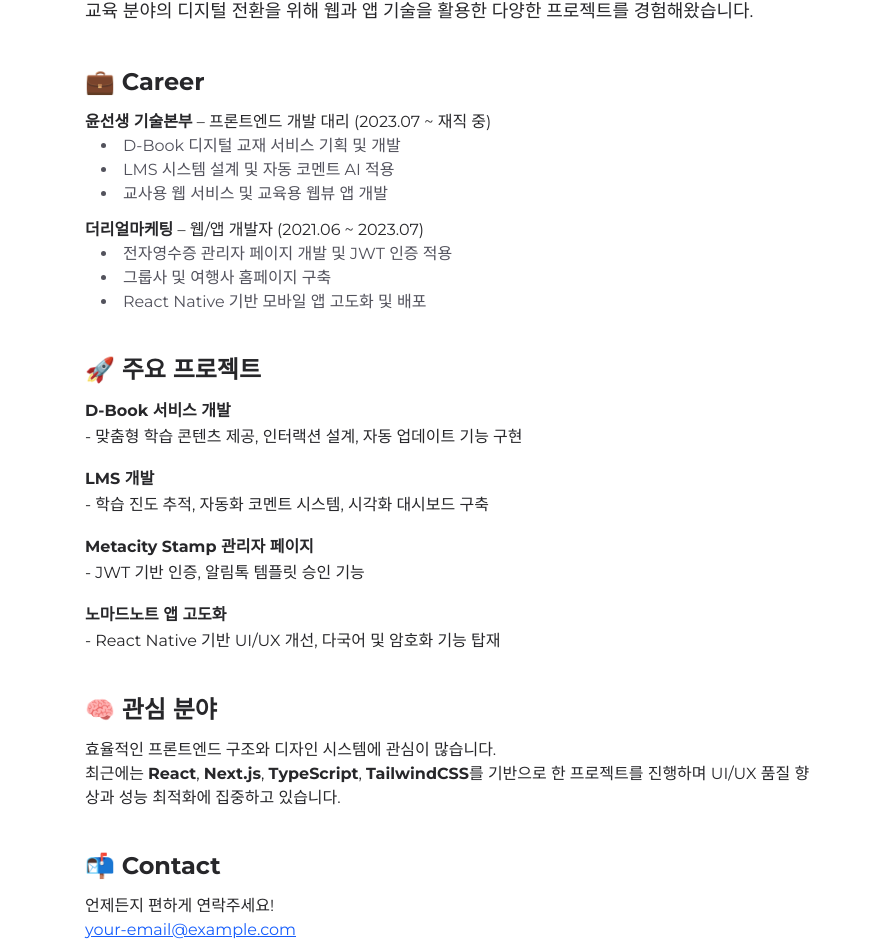
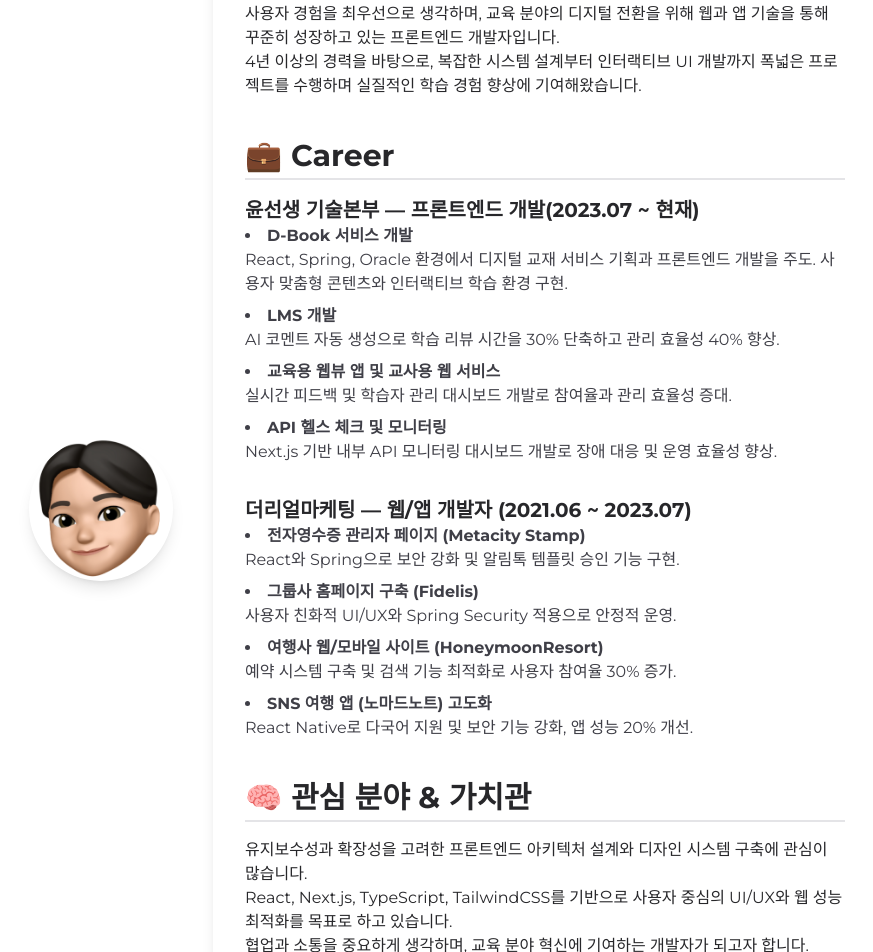
Before and after one commit to Jaeseokkong/NEXT-BLOG, a Next.js app: page /about in a window 1280 px wide. Shown: the part 254-1206 px from the top of the page, without its empty margins (187-1060 px from the left). Built offline with nearby package versions, Linux system fonts and the light colour scheme.

Commit message:
feat: About 페이지 업데이트 - 아바타 추가 - 레이아웃 구성 변경

```diff
--- a/src/app/about/page.tsx
+++ b/src/app/about/page.tsx
@@ -1,87 +1,88 @@
-// src/app/about/page.tsx
+import Image from "next/image";
 
 export default function AboutPage() {
   return (
-    <div className="max-w-3xl mx-auto px-4 py-12 space-y-10 text-zinc-800 dark:text-zinc-200">
-      {/* 소개 */}
-      <section>
-        <h1 className="text-4xl font-bold mb-4">About HJS</h1>
-        <p className="text-lg leading-relaxed">
-          안녕하세요! 👋 저는 <strong>HJS</strong>입니다.
-          <br />
-          사용자 경험을 고민하고, 꾸준히 성장하는 프론트엔드 개발자입니다. <br />
-          교육 분야의 디지털 전환을 위해 웹과 앱 기술을 활용한 다양한 프로젝트를 경험해왔습니다.
+    <div className="max-w-4xl mx-auto px-6 py-12 flex flex-col md:flex-row items-center gap-10 text-zinc-800 dark:text-zinc-200">
+      <div className="flex-shrink-0">
+        <Image
+          src="/images/avatar-1.png"
+          alt="HJS Avatar-1"
+          width={100}
+          height={100}
+          className="w-36 h-36 rounded-full border-zinc-300 dark:border-zinc-600 shadow-lg object-cover"
+          loading="lazy"
+          unoptimized
+        />
+      </div>
+
+      {/* 텍스트 섹션 */}
+      <div className="flex-1 bg-white dark:bg-zinc-900 rounded-xl shadow-lg p-8 prose prose-zinc dark:prose-invert max-w-3xl">
+        <h1 className="text-4xl font-extrabold mb-6">About HJS</h1>
+        <p>
+          안녕하세요! 👋 저는 <strong>HJS</strong>입니다.<br />
+          사용자 경험을 최우선으로 생각하며, 교육 분야의 디지털 전환을 위해 웹과 앱 기술을 통해 꾸준히 성장하고 있는 프론트엔드 개발자입니다.<br />
+          4년 이상의 경력을 바탕으로, 복잡한 시스템 설계부터 인터랙티브 UI 개발까지 폭넓은 프로젝트를 수행하며 실질적인 학습 경험 향상에 기여해왔습니다.
         </p>
-      </section>
 
-      {/* 커리어 */}
-      <section>
-        <h2 className="text-2xl font-semibold mb-3">💼 Career</h2>
-        <ul className="space-y-3 text-base">
+        <h2 className="mt-10 mb-4 text-3xl font-semibold border-b-2 border-zinc-200 dark:border-zinc-700 pb-1">💼 Career</h2>
+        <h3 className="text-xl font-semibold mt-4">윤선생 기술본부 — 프론트엔드 개발(2023.07 ~ 현재)</h3>
+        <ul className="list-disc list-inside space-y-2 text-zinc-700 dark:text-zinc-400">
           <li>
-            <strong>윤선생 기술본부</strong> – 프론트엔드 개발 대리 (2023.07 ~ 재직 중)
-            <ul className="ml-4 list-disc list-inside text-zinc-600 dark:text-zinc-400">
-              <li>D-Book 디지털 교재 서비스 기획 및 개발</li>
-              <li>LMS 시스템 설계 및 자동 코멘트 AI 적용</li>
-              <li>교사용 웹 서비스 및 교육용 웹뷰 앱 개발</li>
-            </ul>
+            <strong>D-Book 서비스 개발</strong><br />
+            React, Spring, Oracle 환경에서 디지털 교재 서비스 기획과 프론트엔드 개발을 주도. 사용자 맞춤형 콘텐츠와 인터랙티브 학습 환경 구현.
           </li>
           <li>
-            <strong>더리얼마케팅</strong> – 웹/앱 개발자 (2021.06 ~ 2023.07)
-            <ul className="ml-4 list-disc list-inside text-zinc-600 dark:text-zinc-400">
-              <li>전자영수증 관리자 페이지 개발 및 JWT 인증 적용</li>
-              <li>그룹사 및 여행사 홈페이지 구축</li>
-              <li>React Native 기반 모바일 앱 고도화 및 배포</li>
-            </ul>
+            <strong>LMS 개발</strong><br />
+            AI 코멘트 자동 생성으로 학습 리뷰 시간을 30% 단축하고 관리 효율성 40% 향상.
+          </li>
+          <li>
+            <strong>교육용 웹뷰 앱 및 교사용 웹 서비스</strong><br />
+            실시간 피드백 및 학습자 관리 대시보드 개발로 참여율과 관리 효율성 증대.
+          </li>
+          <li>
+            <strong>API 헬스 체크 및 모니터링</strong><br />
+            Next.js 기반 내부 API 모니터링 대시보드 개발로 장애 대응 및 운영 효율성 향상.
           </li>
         </ul>
-      </section>
 
-      {/* 프로젝트 요약 */}
-      <section>
-        <h2 className="text-2xl font-semibold mb-3">🚀 주요 프로젝트</h2>
-        <ul className="space-y-4 text-base leading-relaxed">
+        <h3 className="text-xl font-semibold mt-8">더리얼마케팅 — 웹/앱 개발자 (2021.06 ~ 2023.07)</h3>
+        <ul className="list-disc list-inside space-y-2 text-zinc-700 dark:text-zinc-400">
           <li>
-            <strong>D-Book 서비스 개발</strong> <br />
-            - 맞춤형 학습 콘텐츠 제공, 인터랙션 설계, 자동 업데이트 기능 구현
+            <strong>전자영수증 관리자 페이지 (Metacity Stamp)</strong><br />
+            React와 Spring으로 보안 강화 및 알림톡 템플릿 승인 기능 구현.
           </li>
           <li>
-            <strong>LMS 개발</strong> <br />
-            - 학습 진도 추적, 자동화 코멘트 시스템, 시각화 대시보드 구축
+            <strong>그룹사 홈페이지 구축 (Fidelis)</strong><br />
+            사용자 친화적 UI/UX와 Spring Security 적용으로 안정적 운영.
           </li>
           <li>
-            <strong>Metacity Stamp 관리자 페이지</strong> <br />
-            - JWT 기반 인증, 알림톡 템플릿 승인 기능
+            <strong>여행사 웹/모바일 사이트 (HoneymoonResort)</strong><br />
+            예약 시스템 구축 및 검색 기능 최적화로 사용자 참여율 30% 증가.
           </li>
           <li>
-            <strong>노마드노트 앱 고도화</strong> <br />
-            - React Native 기반 UI/UX 개선, 다국어 및 암호화 기능 탑재
+            <strong>SNS 여행 앱 (노마드노트) 고도화</strong><br />
+            React Native로 다국어 지원 및 보안 기능 강화, 앱 성능 20% 개선.
           </li>
         </ul>
-      </section>
 
-      {/* 관심 기술 */}
-      <section>
-        <h2 className="text-2xl font-semibold mb-3">🧠 관심 분야</h2>
+        <h2 className="mt-10 mb-4 text-3xl font-semibold border-b-2 border-zinc-200 dark:border-zinc-700 pb-1">🧠 관심 분야 & 가치관</h2>
         <p>
-          효율적인 프론트엔드 구조와 디자인 시스템에 관심이 많습니다. <br />
-          최근에는 <strong>React</strong>, <strong>Next.js</strong>, <strong>TypeScript</strong>, <strong>TailwindCSS</strong>를 기반으로 한 프로젝트를 진행하며 UI/UX 품질 향상과 성능 최적화에 집중하고 있습니다.
+          유지보수성과 확장성을 고려한 프론트엔드 아키텍처 설계와 디자인 시스템 구축에 관심이 많습니다.<br />
+          React, Next.js, TypeScript, TailwindCSS를 기반으로 사용자 중심의 UI/UX와 웹 성능 최적화를 목표로 하고 있습니다.<br />
+          협업과 소통을 중요하게 생각하며, 교육 분야 혁신에 기여하는 개발자가 되고자 합니다.
         </p>
-      </section>
 
-      {/* 연락처 */}
-      <section>
-        <h2 className="text-2xl font-semibold mb-3">📬 Contact</h2>
+        <h2 className="mt-10 mb-4 text-3xl font-semibold border-b-2 border-zinc-200 dark:border-zinc-700 pb-1">📬 Contact</h2>
         <p>
-          언제든지 편하게 연락주세요! <br />
+          언제든지 편하게 연락 주세요!<br />
           <a
-            href="mailto:your-email@example.com"
-            className="text-blue-600 dark:text-blue-400 underline"
+            href="mailto:wotjr294@naver.com"
+            className="text-blue-600 dark:text-blue-400 underline font-medium"
           >
-            your-email@example.com
+            wotjr294@naver.com
           </a>
         </p>
-      </section>
+      </div>
     </div>
   );
 }
```
Also changed, not shown: public/images/avatar-1.png (added).
